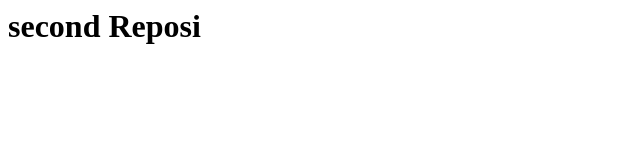
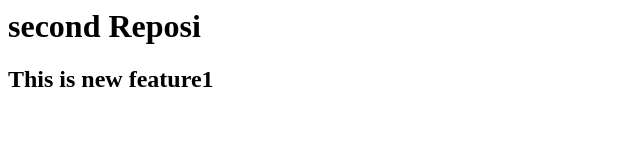
Before and after one commit to Amit9599/SecondRepo, a plain HTML site: page index.html in a window 1280 px wide. Shown: the whole page, without its empty margins (0-640 px from the left). Drawn offline with Linux system fonts and the light colour scheme.

Commit message:
add new feature

```diff
--- a/index.html
+++ b/index.html
@@ -1 +1,2 @@
 <h1>second Reposi</h1>
+<h2>This is new feature1</h2>
```
